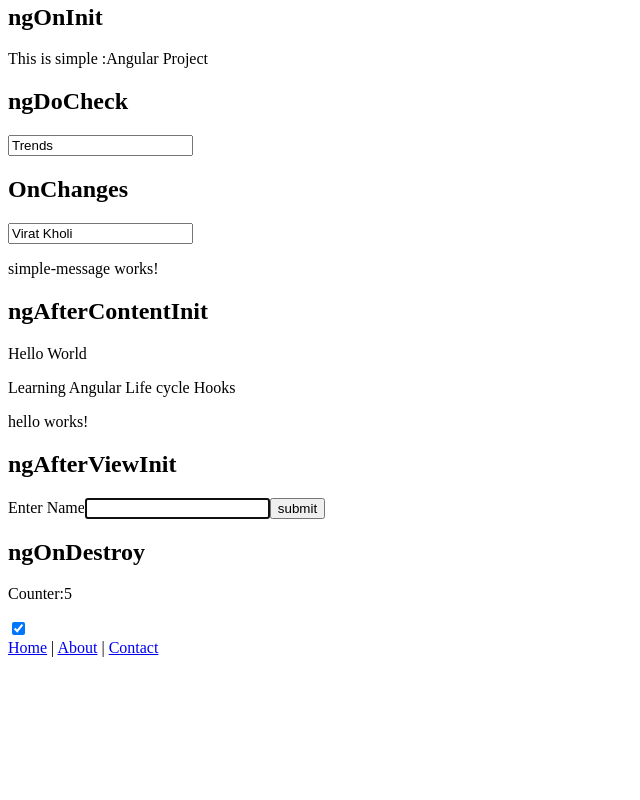
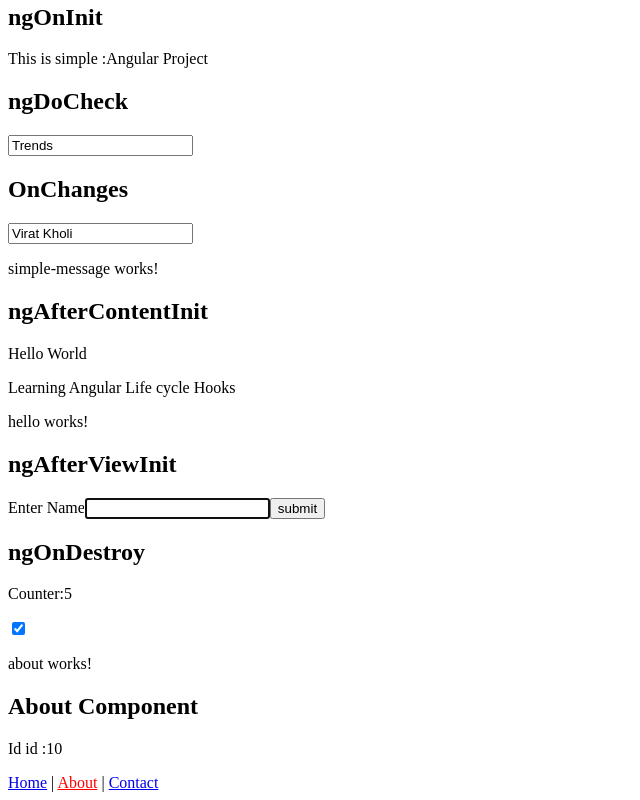
Before and after one commit to bebicknobel/Angular_OffRep, an Angular app: page /about/10 in a window 1280 px wide. Before the commit this address led to /. Shown: the part 1619-2419 px from the top of the page, without its empty margins (0-640 px from the left). Before the commit the page ends 2284 px from the top, so only its background shows below. Built offline with nearby package versions, Linux system fonts and the light colour scheme.

Commit message:
Route Parameters

```diff
--- a/src/app/about/about.component.html
+++ b/src/app/about/about.component.html
@@ -1,2 +1,4 @@
 <p>about works!</p>
 <h2>About Component</h2>
+
+<p>Id id :{{id}}</p>
--- a/src/app/about/about.component.ts
+++ b/src/app/about/about.component.ts
@@ -1,4 +1,5 @@
-import { Component } from '@angular/core';
+import { Component, OnInit } from '@angular/core';
+import { ActivatedRoute } from '@angular/router';
 
 @Component({
   selector: 'app-about',
@@ -6,6 +7,19 @@ import { Component } from '@angular/core';
   templateUrl: './about.component.html',
   styleUrl: './about.component.css'
 })
-export class AboutComponent {
+export class AboutComponent implements OnInit{
+
+
+  id!:string|null;
+
+  constructor(private route:ActivatedRoute){
+
+  }
+
+ngOnInit(): void {
+
+  this.id=this.route.snapshot.paramMap.get("id");
 
 }
+
+}
--- a/src/app/app.component.html
+++ b/src/app/app.component.html
@@ -111,6 +111,6 @@
 <nav>
 
   <a routerLink="/home" routerLinkActive="active-link">Home</a> |
-  <a routerLink="/about" routerLinkActive="active-link">About</a> |
+  <a routerLink="/about/10" routerLinkActive="active-link">About</a> |
   <a routerLink="/contact" routerLinkActive="active-link">Contact</a>
 </nav>
--- a/src/app/app.routes.ts
+++ b/src/app/app.routes.ts
@@ -7,7 +7,7 @@ export const routes: Routes = [
     {path:'home',component:HomeComponent},
     // {path:'',component:HomeComponent},
     {path:'',redirectTo:'/home',pathMatch:'full'},
-    {path:'about',component:AboutComponent},
+    {path:'about/:id',component:AboutComponent},
     {path:'contact',component:ContactComponent}
 
 ];
--- a/src/app/home/home.component.ts
+++ b/src/app/home/home.component.ts
@@ -12,6 +12,6 @@ export class HomeComponent {
   constructor(private router:Router){}
   navigateToAbout(){
 
-    this.router.navigate(['/about']);
+    this.router.navigate(['/about/5']);
   }
 }
```
